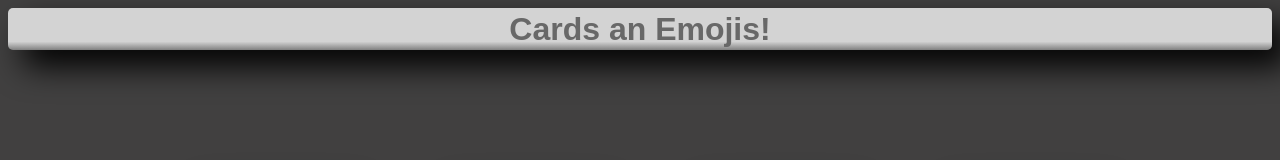
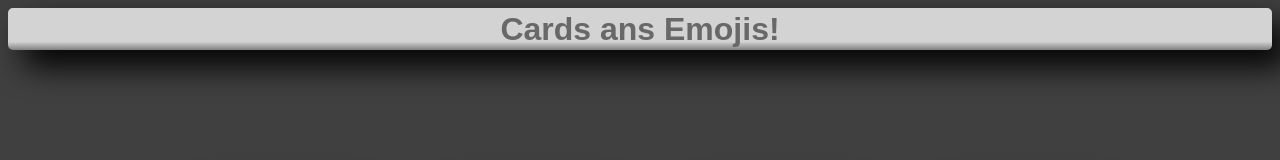
Before and after one commit to aarsenault100/CardsNEmojis, a plain HTML site: page index.html in a window 1280 px wide. Shown: the top 160 px of the page. Drawn offline with Linux system fonts and the light colour scheme.

Commit message:
Fixed typo

```diff
--- a/index.html
+++ b/index.html
@@ -179,7 +179,7 @@ body{
 
 
 
-    <h1 class="Title">Cards an Emojis!</h1>
+    <h1 class="Title">Cards ans Emojis!</h1>
 
 </div>
 
```
